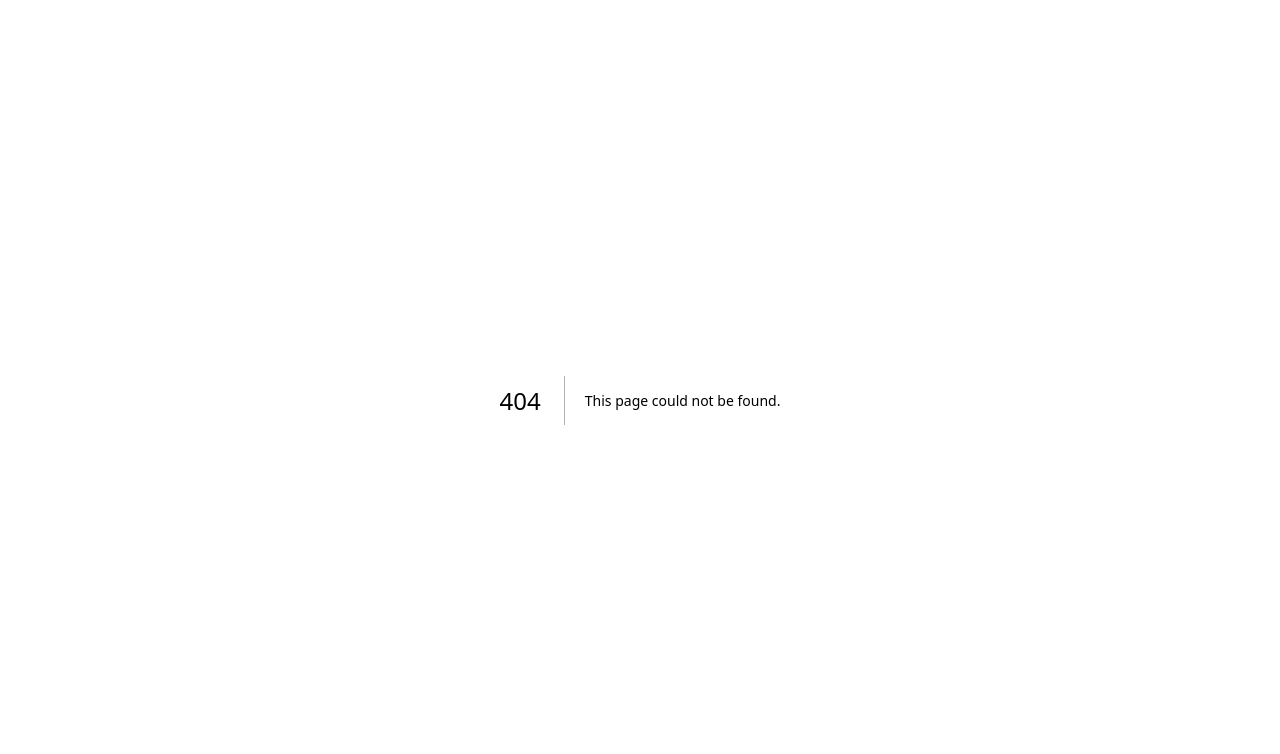
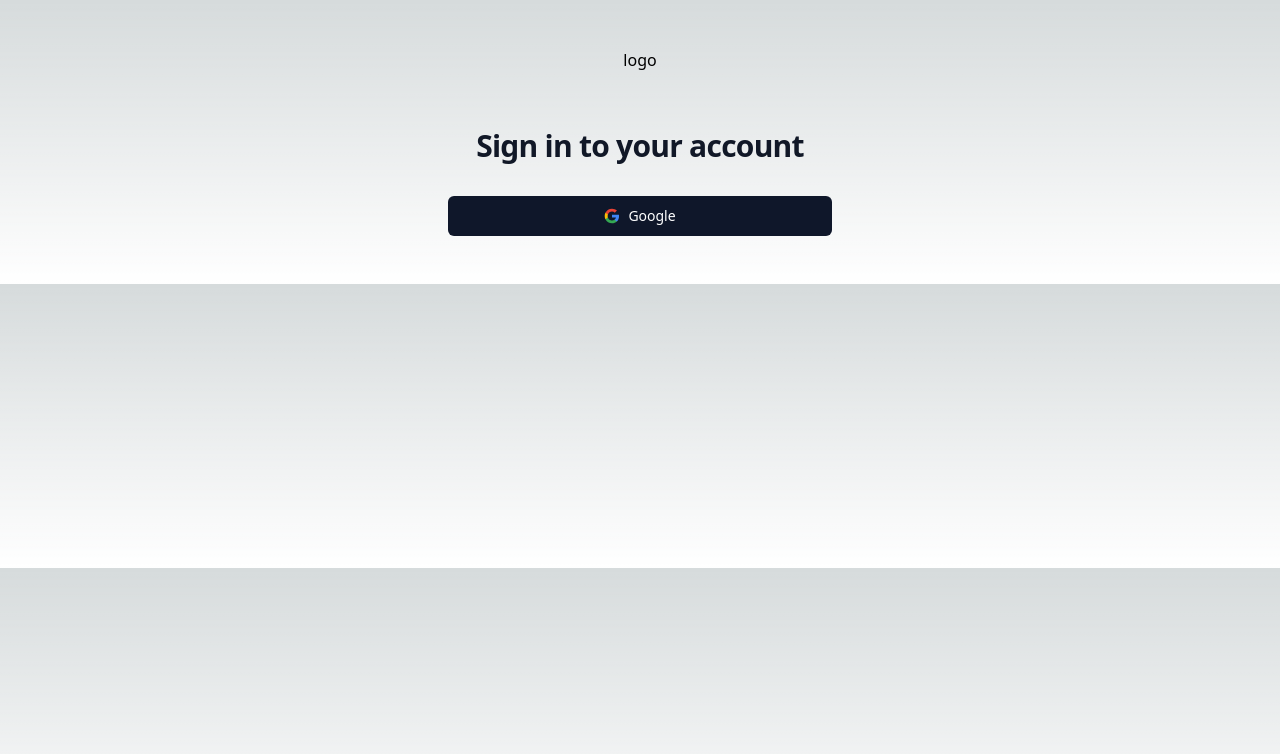
Before and after one commit to sonetlumiere-code/Realtime-app, a Next.js app: page /login in a window 1280 px wide. Before the commit this address had no page. Shown: the top 754 px of the page. Built offline with nearby package versions, Linux system fonts and the light colour scheme.

Commit message:
auth google

```diff
--- a/package.json
+++ b/package.json
@@ -9,6 +9,7 @@
     "lint": "next lint"
   },
   "dependencies": {
+    "@next-auth/upstash-redis-adapter": "^3.0.4",
     "@types/node": "18.15.12",
     "@types/react": "18.0.37",
     "@types/react-dom": "18.0.11",
@@ -25,6 +26,7 @@
     "postcss": "8.4.23",
     "react": "18.2.0",
     "react-dom": "18.2.0",
+    "react-hot-toast": "^2.4.0",
     "tailwind-merge": "^1.12.0",
     "tailwindcss": "3.3.1",
     "typescript": "4.9.5"
--- a/src/app/dashboard/page.tsx
+++ b/src/app/dashboard/page.tsx
@@ -1,5 +1,5 @@
 import { FC } from 'react'
-import Button from '../components/ui/Button'
+import Button from '@/components/ui/Button'
 
 interface pageProps {}
 
--- a/src/app/layout.tsx
+++ b/src/app/layout.tsx
@@ -1,3 +1,4 @@
+import Providers from '@/components/Providers'
 import './globals.css'
 
 export const metadata = {
@@ -12,7 +13,11 @@
 }) {
   return (
     <html lang="en">
-      <body>{children}</body>
+      <body>
+        <Providers>
+          {children}
+        </Providers>
+        </body>
     </html>
   )
 }
--- /dev/null
+++ b/src/app/login/page.tsx
@@ -0,0 +1,76 @@
+'use client'
+
+import Button from '@/components/ui/Button'
+import { FC, useState } from 'react'
+import { signIn } from 'next-auth/react'
+import { toast } from 'react-hot-toast'
+
+const Page: FC = () => {
+  const [isLoading, setIsLoading] = useState<boolean>(false)
+
+  async function loginWithGoogle() {
+    setIsLoading(true)
+    try {
+      console.log('asdasd')
+      await signIn('google')
+    } catch (error) {
+      toast.error('Something went wrong with your login.')
+    } finally {
+      setIsLoading(false)
+    }
+  }
+
+  return (
+    <>
+      <div className='flex min-h-full items-center justify-center py-12 px-4 sm:px-6 lg:px-8'>
+        <div className='w-full flex flex-col items-center max-w-md space-y-8'>
+          <div className='flex flex-col items-center gap-8'>
+            logo
+            <h2 className='mt-6 text-center text-3xl font-bold tracking-tight text-gray-900'>
+              Sign in to your account
+            </h2>
+          </div>
+
+          <Button
+            isLoading={isLoading}
+            type='button'
+            className='max-w-sm mx-auto w-full'
+            onClick={loginWithGoogle}>
+            {isLoading ? null : (
+              <svg
+                className='mr-2 h-4 w-4'
+                aria-hidden='true'
+                focusable='false'
+                data-prefix='fab'
+                data-icon='github'
+                role='img'
+                xmlns='http://www.w3.org/2000/svg'
+                viewBox='0 0 24 24'>
+                <path
+                  d='M22.56 12.25c0-.78-.07-1.53-.2-2.25H12v4.26h5.92c-.26 1.37-1.04 2.53-2.21 3.31v2.77h3.57c2.08-1.92 3.28-4.74 3.28-8.09z'
+                  fill='#4285F4'
+                />
+                <path
+                  d='M12 23c2.97 0 5.46-.98 7.28-2.66l-3.57-2.77c-.98.66-2.23 1.06-3.71 1.06-2.86 0-5.29-1.93-6.16-4.53H2.18v2.84C3.99 20.53 7.7 23 12 23z'
+                  fill='#34A853'
+                />
+                <path
+                  d='M5.84 14.09c-.22-.66-.35-1.36-.35-2.09s.13-1.43.35-2.09V7.07H2.18C1.43 8.55 1 10.22 1 12s.43 3.45 1.18 4.93l2.85-2.22.81-.62z'
+                  fill='#FBBC05'
+                />
+                <path
+                  d='M12 5.38c1.62 0 3.06.56 4.21 1.64l3.15-3.15C17.45 2.09 14.97 1 12 1 7.7 1 3.99 3.47 2.18 7.07l3.66 2.84c.87-2.6 3.3-4.53 6.16-4.53z'
+                  fill='#EA4335'
+                />
+                <path d='M1 1h22v22H1z' fill='none' />
+              </svg>
+            )}
+            Google
+          </Button>
+        </div>
+      </div>
+    </>
+  )
+}
+
+export default Page
--- a/src/app/page.tsx
+++ b/src/app/page.tsx
@@ -1,14 +1,15 @@
-// import { Inter } from 'next/font/google'
-import { db } from '@/lib/db'
-
-// const inter = Inter({ subsets: ['latin'] })
+// import { db } from '@/lib/db'
+import Button from '@/components/ui/Button'
 
 export default async function Home() {
   // await db.set('hello', 'hello')
 
   return (
-    <div className="text-red-500">
-      Home
-    </div>
+    <>
+      <div className="text-red-500">
+        Home
+      </div>
+      <Button variant="ghost">Hello</Button>
+    </>
   )
 }
--- /dev/null
+++ b/src/components/Providers.tsx
@@ -0,0 +1,19 @@
+'use client'
+
+import { FC, ReactNode } from 'react'
+import { Toaster } from 'react-hot-toast'
+
+interface ProvidersProps {
+  children: ReactNode
+}
+
+const Providers: FC<ProvidersProps> = ({ children }) => {
+  return (
+    <>
+      <Toaster position='top-center' reverseOrder={false} />
+      {children}
+    </>
+  )
+}
+
+export default Providers
--- a/src/app/components/ui/Button.tsx
+++ b/src/components/ui/Button.tsx
@@ -1,30 +1,32 @@
-import { ButtonHTMLAttributes, FC } from 'react'
+import { cn } from '@/lib/utils'
 import { cva, VariantProps } from 'class-variance-authority'
 import { Loader2 } from 'lucide-react'
-import { cn } from '@/lib/utils'
+import { ButtonHTMLAttributes, FC } from 'react'
 
-const buttonVariants = cva(
+export const buttonVariants = cva(
   'active:scale-95 inline-flex items-center justify-center rounded-md text-sm font-medium transition-color focus:outline-none focus:ring-2 focus:ring-slate-400 focus:ring-offset-2 disabled:opacity-50 disabled:pointer-events-none',
   {
     variants: {
       variant: {
         default: 'bg-slate-900 text-white hover:bg-slate-800',
-        ghost: 'bg-transparent hover:text-slate-900 hover:bg-slate-200'
+        ghost: 'bg-transparent hover:text-slate-900 hover:bg-slate-200',
       },
       size: {
         default: 'h-10 py-2 px-4',
         sm: 'h-9 px-2',
-        lg: 'h11 px-8'
+        lg: 'h-11 px-8',
       },
     },
     defaultVariants: {
       variant: 'default',
-      size: 'default'
-    }
+      size: 'default',
+    },
   }
 )
 
-export interface ButtonProps extends ButtonHTMLAttributes<HTMLButtonElement>, VariantProps<typeof buttonVariants> {
+export interface ButtonProps
+  extends ButtonHTMLAttributes<HTMLButtonElement>,
+    VariantProps<typeof buttonVariants> {
   isLoading?: boolean
 }
 
@@ -37,8 +39,11 @@
   ...props
 }) => {
   return (
-    <button className={cn(buttonVariants({variant, size, className}))} disabled={isLoading} {...props}>
-      {isLoading ? <Loader2 className='mr-2 h-4 w-4 animate spin' /> : null}
+    <button
+      className={cn(buttonVariants({ variant, size, className }))}
+      disabled={isLoading}
+      {...props}>
+      {isLoading ? <Loader2 className='mr-2 h-4 w-4 animate-spin' /> : null}
       {children}
     </button>
   )
--- /dev/null
+++ b/src/pages/api/auth/[...nextauth].ts
@@ -0,0 +1,4 @@
+import { authOptions } from '@/lib/auth'
+import NextAuth from 'next-auth/next'
+
+export default NextAuth(authOptions)
--- /dev/null
+++ b/src/types/db.ts
@@ -0,0 +1,6 @@
+export interface User {
+  name: string
+  email: string
+  image: string
+  id: string
+}
```
Also changed, not shown: src/lib/auth.ts (added, +60 -0 lines), src/types/next-auth.d.ts (added, +18 -0 lines), 1 other file (tests, documents, lock files or other folders).
